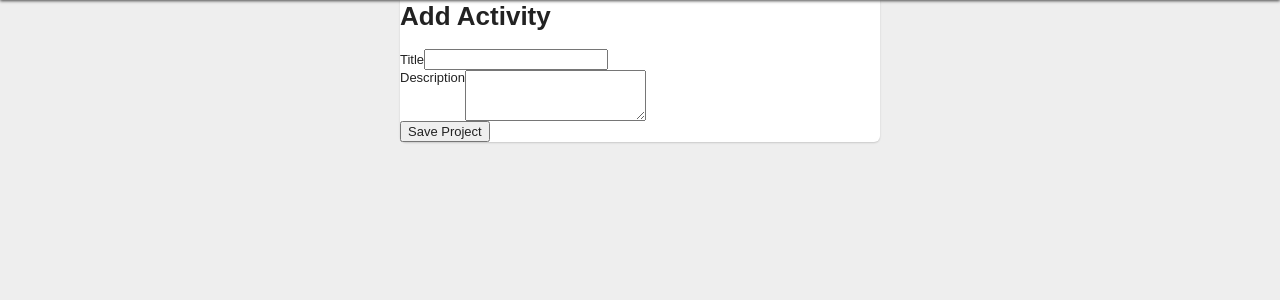
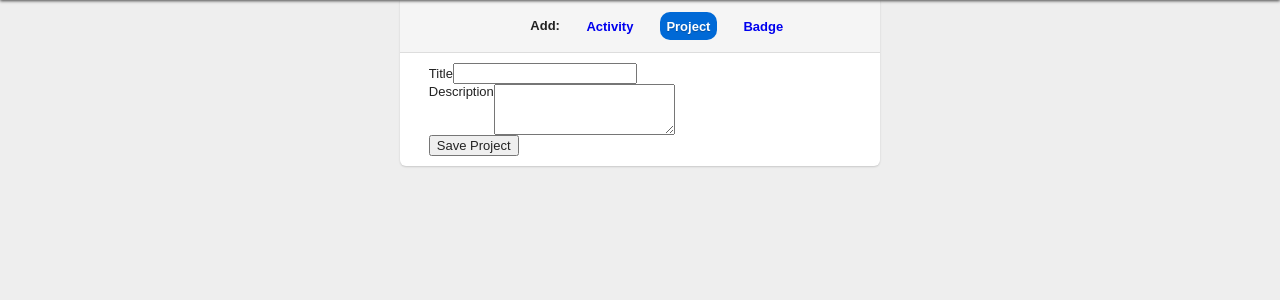
Before and after one commit to bensheldon/badgemanship, a CakePHP app: the page made by app/View/Projects/add.ctp in a window 1280 px wide. Shown: the part 40-340 px from the top of the page. Run offline with PHP 8.4 and a stand-in for CakePHP, Linux system fonts and the light colour scheme; the template is opened without the code that fills it, so the values that code supplies are empty; form fields are guessed from the names that the template uses; some libraries are stand-ins or nearby versions.

Commit message:
added secondary navigation for adding Activites/Projects/Badges

```diff
--- a/app/View/Activities/add.ctp
+++ b/app/View/Activities/add.ctp
@@ -1,7 +1,5 @@
 <div id="page-header">
-
-  <h1>Add Activity</h1>
-
+    <?php echo $this->element('nav-add', array('active' => 'activity')); ?>
 </div>
 
 <div id="page-content">
--- /dev/null
+++ b/app/View/Elements/nav-add.ctp
@@ -0,0 +1,23 @@
+<div id="add-nav" class="secondary-nav">
+
+  <ul>
+      <li>Add: </li>
+      <?php if ($active == 'activity') : ?>
+        <li class="active"><span>Activity</span></li>
+      <?php else : ?>
+        <li><?php echo $this->Html->link('Activity', array('controller' => 'activities', 'action' => 'add')) ?></li>
+      <?php endif; ?>
+
+    <?php if ($active == 'project') : ?>
+      <li class="active"><span>Project</span></li>
+    <?php else : ?>
+      <li><?php echo $this->Html->link('Project', array('controller' => 'projects', 'action' => 'add')) ?></li>
+    <?php endif; ?>
+
+    <?php if ($active == 'badge') : ?>
+      <li class="active"><span>Badge</span></li>
+    <?php else : ?>
+      <li><?php echo $this->Html->link('Badge', array('controller' => 'badges', 'action' => 'add')) ?></li>
+    <?php endif; ?>
+  </ul>
+</div>
--- a/app/View/Projects/add.ctp
+++ b/app/View/Projects/add.ctp
@@ -1,7 +1,14 @@
-<h1>Add Activity</h1>
+<div id="page-header">
+    <?php echo $this->element('nav-add', array('active' => 'project')); ?>
+</div>
+
+<div id="page-content">
+
   <?php
     echo $this->Form->create('Project');
     echo $this->Form->input('title', array('rows' => '1'));
     echo $this->Form->input('description', array('rows' => '3'));
     echo $this->Form->end('Save Project');
   ?>
+
+</div>
--- a/app/webroot/css/less/style.less
+++ b/app/webroot/css/less/style.less
@@ -145,7 +145,51 @@ div#page-header {
   background: #f5f5f5;
   padding: 5px 6% 0;
   border-bottom: 1px solid #ddd;
+  #hl.clearfix;
 }
+
+div.secondary-nav {
+  margin: 0 0 18px;
+  padding: 0;
+  list-style: none;
+  zoom: 1;
+  float:right;
+  position:relative;
+  left:-50%;
+  font-weight: bold;
+
+  ul {
+
+    list-style:none;
+    position:relative;
+    left:50%;
+
+    li {
+      float: left;
+      margin: 0 10px;
+    }
+
+    li a,
+    li span {
+      padding: .5em;
+      #hl.rounded-corners(10px, 10px, 10px, 10px);
+      text-decoration: none;
+    }
+
+    li a:hover {
+      color: #fff;
+      background-color: #0069D6;
+    }
+
+    li.active span {
+      color: white;
+      text-shadow: 0 1px 1px rgba(0, 0, 0, 0.25);
+      background-color: #0069D6;
+    }
+  }
+}
+
+
 
 div#page-content {
   padding: 10px 6% 10px;
--- a/app/webroot/css/style.css
+++ b/app/webroot/css/style.css
@@ -68,7 +68,12 @@ header ul#primary-nav ul{margin:0;padding:0;}
 .dropdown-menu{background-color:#fff;float:left;display:none;position:absolute;top:35px;right:0;z-index:900;min-width:160px;max-width:220px;_width:160px;margin-left:0;margin-right:0;padding:6px 0;zoom:1;border-color:#999;border-color:rgba(0, 0, 0, 0.2);border-style:solid;border-width:0 1px 1px;background-color:#333;-moz-border-radius-topleft:0;-moz-border-radius-topright:0;-moz-border-radius-bottomright:6px;-moz-border-radius-bottomleft:6px;-webkit-border-radius:0 0 6px 6px;border-radius:0 0 6px 6px;-webkit-box-shadow:0 1px 2px rgba(0, 0, 0, 0.16);-moz-box-shadow:0 1px 2px rgba(0, 0, 0, 0.16);box-shadow:0 1px 2px rgba(0, 0, 0, 0.16);}.dropdown-menu li{float:none;display:block;background-color:none;padding:5px 10px;}
 .open .dropdown-menu{display:block;}
 div#main{background:#fff;padding:0;border-radius:0 0 6px 6px;-moz-border-radius-topleft:0;-moz-border-radius-topright:0;-moz-border-radius-bottomright:6px;-moz-border-radius-bottomleft:6px;-webkit-border-radius:0 0 6px 6px;border-radius:0 0 6px 6px;-webkit-box-shadow:0 1px 2px rgba(0, 0, 0, 0.16);-moz-box-shadow:0 1px 2px rgba(0, 0, 0, 0.16);box-shadow:0 1px 2px rgba(0, 0, 0, 0.16);}
-div#page-header{background:#f5f5f5;padding:5px 6% 0;border-bottom:1px solid #ddd;}
+div#page-header{background:#f5f5f5;padding:5px 6% 0;border-bottom:1px solid #ddd;zoom:1;}div#page-header:before{content:'';display:block;}
+div#page-header:after{content:'';display:table;clear:both;}
+div.secondary-nav{margin:0 0 18px;padding:0;list-style:none;zoom:1;float:right;position:relative;left:-50%;font-weight:bold;}div.secondary-nav ul{list-style:none;position:relative;left:50%;}div.secondary-nav ul li{float:left;margin:0 10px;}
+div.secondary-nav ul li a,div.secondary-nav ul li span{padding:.5em;-moz-border-radius-topleft:10px;-moz-border-radius-topright:10px;-moz-border-radius-bottomright:10px;-moz-border-radius-bottomleft:10px;-webkit-border-radius:10px 10px 10px 10px;border-radius:10px 10px 10px 10px;text-decoration:none;}
+div.secondary-nav ul li a:hover{color:#fff;background-color:#0069D6;}
+div.secondary-nav ul li.active span{color:white;text-shadow:0 1px 1px rgba(0, 0, 0, 0.25);background-color:#0069D6;}
 div#page-content{padding:10px 6% 10px;}
 article.activity{padding-bottom:20px;border-bottom:1px solid #ddd;}
 article.activity:last-child{padding-bottom:20px;border-bottom:none;}
```
Lines whose indentation alone changed are shown as unchanged.
